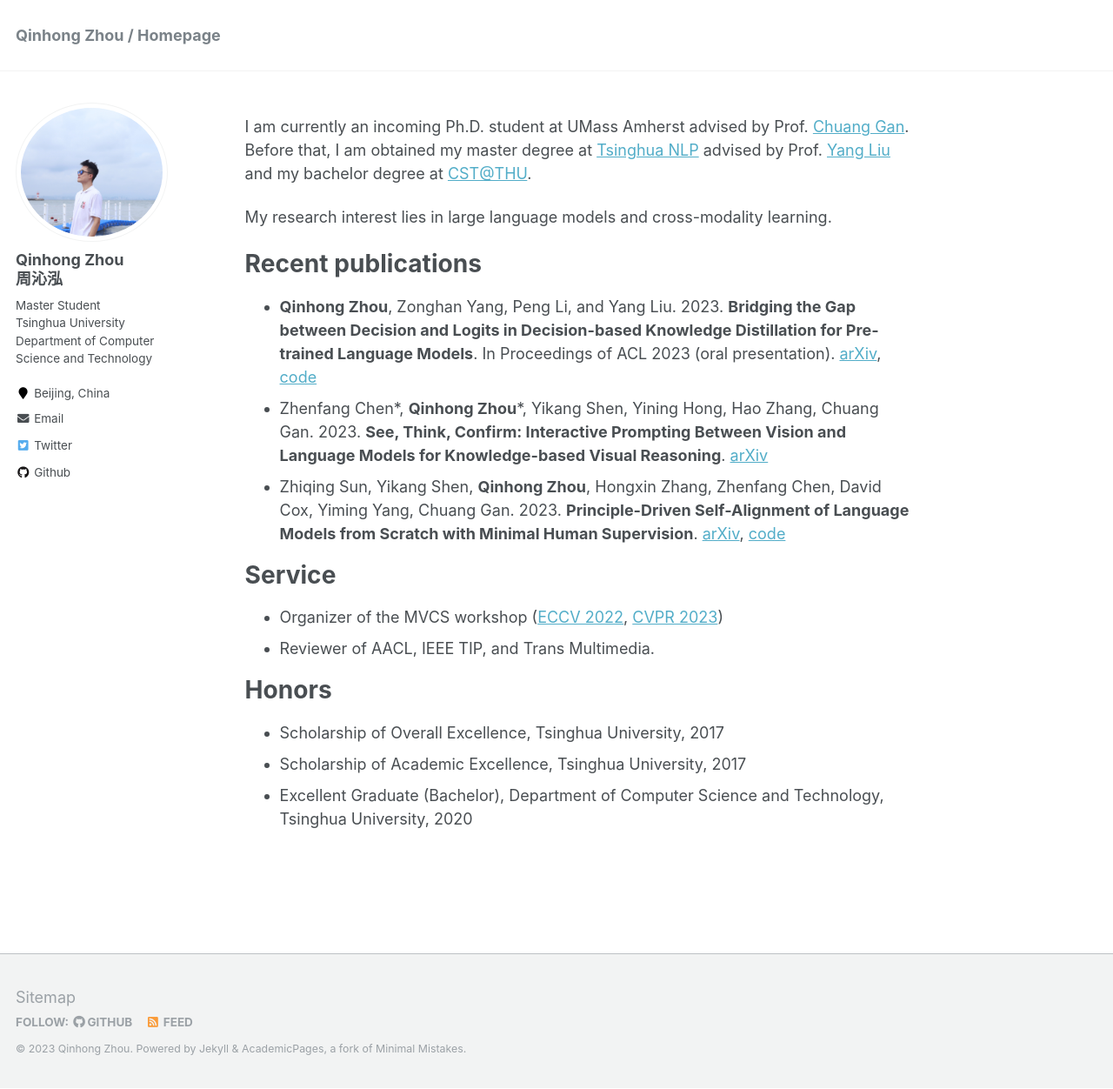
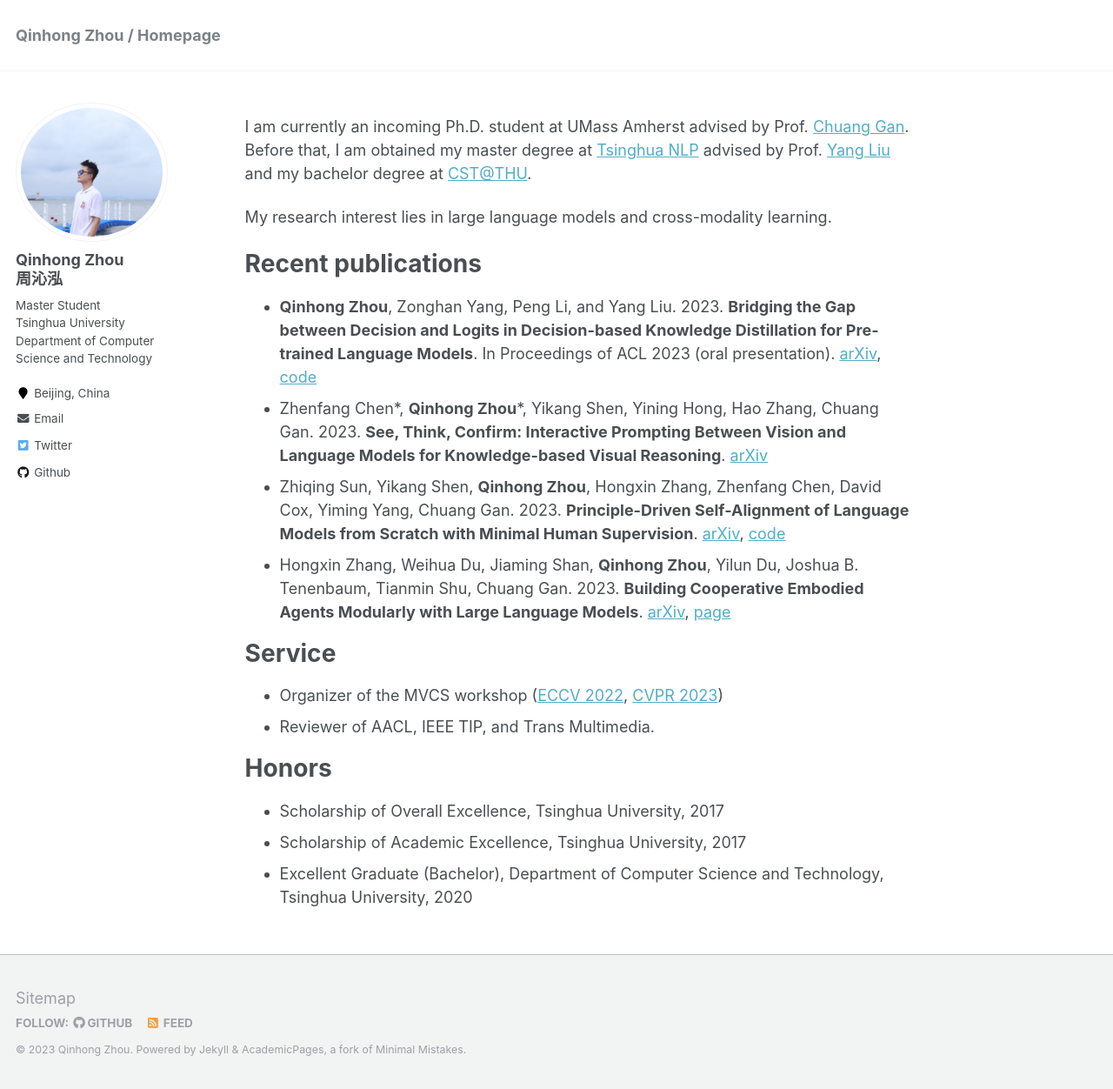
Before and after one commit to zhouqqhh/zhouqqhh.github.io, a Jekyll site: the page built from _pages/about.md, in a window 1280 px wide and 1252 px high. Shown: the whole window at 87% size. Built offline with Jekyll 4.4.1, drawn with Linux system fonts in a browser that asks for light colours.

Commit message:
Update about.md

```diff
--- a/_pages/about.md
+++ b/_pages/about.md
@@ -17,6 +17,7 @@ Recent publications
 * **Qinhong Zhou**, Zonghan Yang, Peng Li, and Yang Liu. 2023. **Bridging the Gap between Decision and Logits in Decision-based Knowledge Distillation for Pre-trained Language Models**. In Proceedings of ACL 2023 (oral presentation). [arXiv](https://arxiv.org/abs/2306.08909), [code](https://github.com/zhouqqhh/DBKD-PLM)
 * Zhenfang Chen\*, **Qinhong Zhou**\*, Yikang Shen, Yining Hong, Hao Zhang, Chuang Gan. 2023. **See, Think, Confirm: Interactive Prompting Between Vision and Language Models for Knowledge-based Visual Reasoning**. [arXiv](https://arxiv.org/abs/2301.05226)
 * Zhiqing Sun, Yikang Shen, **Qinhong Zhou**, Hongxin Zhang, Zhenfang Chen, David Cox, Yiming Yang, Chuang Gan. 2023. **Principle-Driven Self-Alignment of Language Models from Scratch with Minimal Human Supervision**. [arXiv](https://arxiv.org/abs/2305.03047), [code](https://github.com/IBM/Dromedary)
+* Hongxin Zhang, Weihua Du, Jiaming Shan, **Qinhong Zhou**, Yilun Du, Joshua B. Tenenbaum, Tianmin Shu, Chuang Gan. 2023. **Building Cooperative Embodied Agents Modularly with Large Language Models**. [arXiv](https://arxiv.org/abs/2307.02485), [page](https://vis-www.cs.umass.edu/Co-LLM-Agents/)
 
 Service
 ======
```
